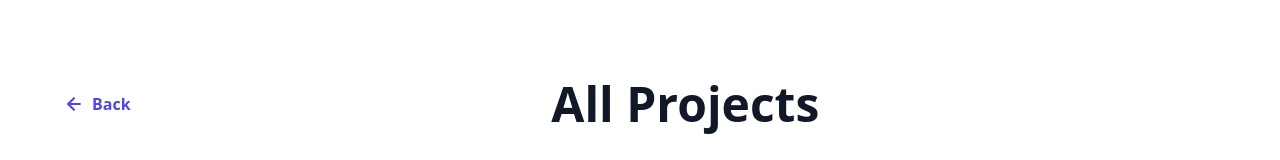
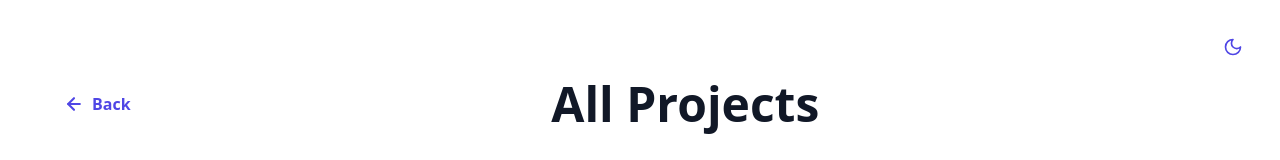
Before and after one commit to SamsulAimah/portfolio-samsul-aimah, a React (Vite) app: page /projects in a window 1280 px wide. Shown: the top 160 px of the page. Built offline with nearby package versions, Linux system fonts and the light colour scheme.

Commit message:
update last

```diff
--- a/src/App.jsx
+++ b/src/App.jsx
@@ -1,5 +1,6 @@
-import React from "react";
+import React, { useState, useEffect } from "react";
 import { createBrowserRouter, RouterProvider } from "react-router-dom";
+import { Sun, Moon } from "lucide-react";
 
 import HomePage from "./pages/HomePage";
 import ProjectPage from "./pages/ProjectPage";
@@ -17,7 +18,46 @@ const router = createBrowserRouter([
 ]);
 
 const App = () => {
-  return <RouterProvider router={router} />;
+  const [isDark, setIsDark] = useState(false);
+
+  // Simpan mode gelap di localStorage agar tetap konsisten setelah refresh
+  useEffect(() => {
+    const savedTheme = localStorage.getItem("theme");
+    if (savedTheme === "dark") {
+      setIsDark(true);
+      document.documentElement.classList.add("dark");
+    }
+  }, []);
+
+  const toggleDarkMode = () => {
+    setIsDark((prev) => !prev);
+    if (!isDark) {
+      document.documentElement.classList.add("dark");
+      localStorage.setItem("theme", "dark");
+    } else {
+      document.documentElement.classList.remove("dark");
+      localStorage.setItem("theme", "light");
+    }
+  };
+
+  return (
+    <div className="min-h-screen bg-white dark:bg-gray-900 transition-colors duration-300">
+      {/* Tombol Dark Mode */}
+      <button
+        onClick={toggleDarkMode}
+        className="fixed top-6 right-6 z-50 p-3 rounded-full bg-white/10 backdrop-blur-sm border border-white/20 hover:bg-white/20 transition-all duration-300"
+      >
+        {isDark ? (
+          <Sun className="w-5 h-5 text-yellow-400" />
+        ) : (
+          <Moon className="w-5 h-5 text-indigo-600" />
+        )}
+      </button>
+
+      {/* Router */}
+      <RouterProvider router={router} />
+    </div>
+  );
 };
 
 export default App;
--- a/src/components/Blog.jsx
+++ b/src/components/Blog.jsx
@@ -29,7 +29,7 @@ const Blog = () => {
         "PanaceaMed is a modern health platform that provides trusted medical information, online consultation services, and personal health management to support your healthy lifestyle.",
       image:
         "https://mir-s3-cdn-cf.behance.net/project_modules/disp/f0eb11221981649.67dd8ff8cae15.jpg",
-      date: "Mei, 2024",
+      date: "Mei, 2025",
       category: "UI/UX Design",
       behanceUrl: "https://www.behance.net/gallery/221981649/panaceamedid",
     },
```
